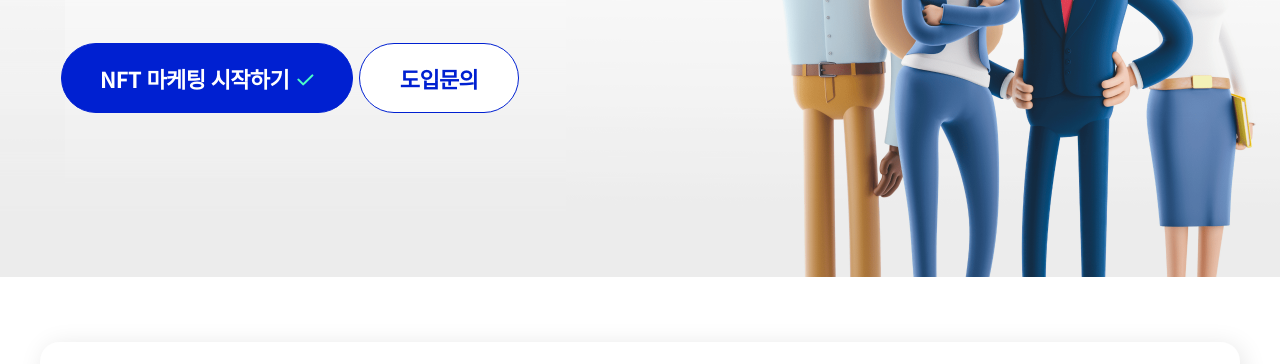
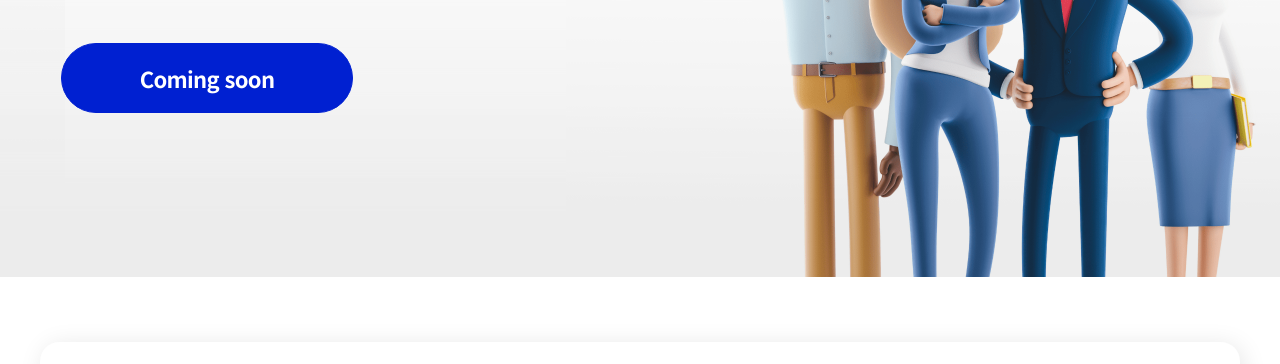
Before and after one commit to bravedevteam/graegrae_brand, a plain HTML site: page index.html in a window 1280 px wide. Shown: the part 429-793 px from the top of the page. Drawn offline with Linux system fonts and the light colour scheme.

Commit message:
Add files via upload

```diff
--- a/index.html
+++ b/index.html
@@ -24,8 +24,7 @@
             <div class="txt2 pc">우리회사는 개발자 없어도<br /><span class="block">NFT마케팅 잘만 진행중</span></div>
             <div class="txt2 mo">우리회사는<br />개발자 없어도<br /><span class="block">NFT마케팅</span><br /><span class="block">잘만 진행중</span></div>
             <div class="btnArea">
-              <a href="#" class="btn btn--active ico">NFT 마케팅 시작하기</a>
-              <a href="#" class="btn">도입문의</a>
+              <a href="#" class="btn btn--active">Coming soon</a>
             </div>
           </div>
         </div>
@@ -35,8 +34,7 @@
             <div class="txt2 pc">아이디만 있으면<br /><span class="block">NFT마케팅 바로 시작!</span></div>
             <div class="txt2 mo">아이디만<br />있으면<br /><span class="block">NFT마케팅</span><br /><span class="block">바로 시작!</span></div>
             <div class="btnArea">
-              <a href="#" class="btn btn--active ico">NFT 마케팅 시작하기</a>
-              <a href="#" class="btn">도입문의</a>
+              <a href="#" class="btn btn--active">Coming soon</a>
             </div>
           </div>
         </div>
```
